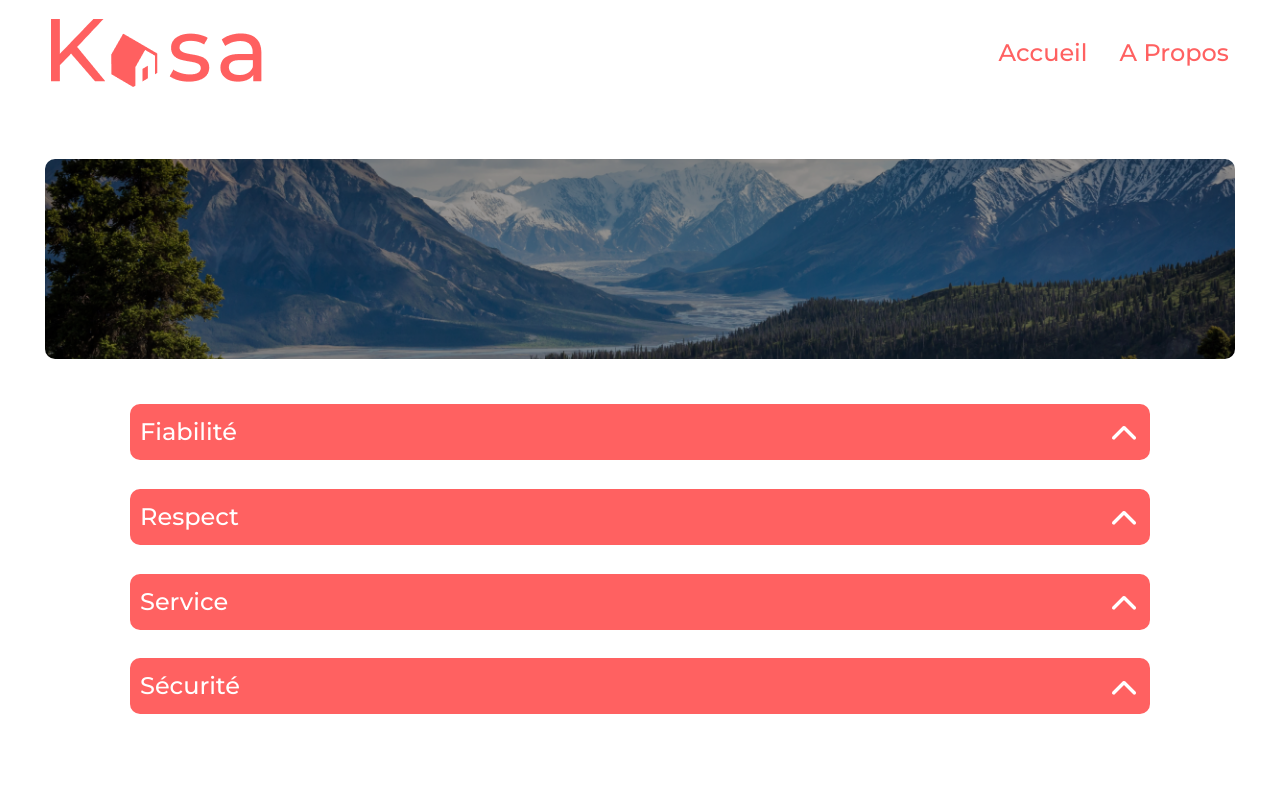
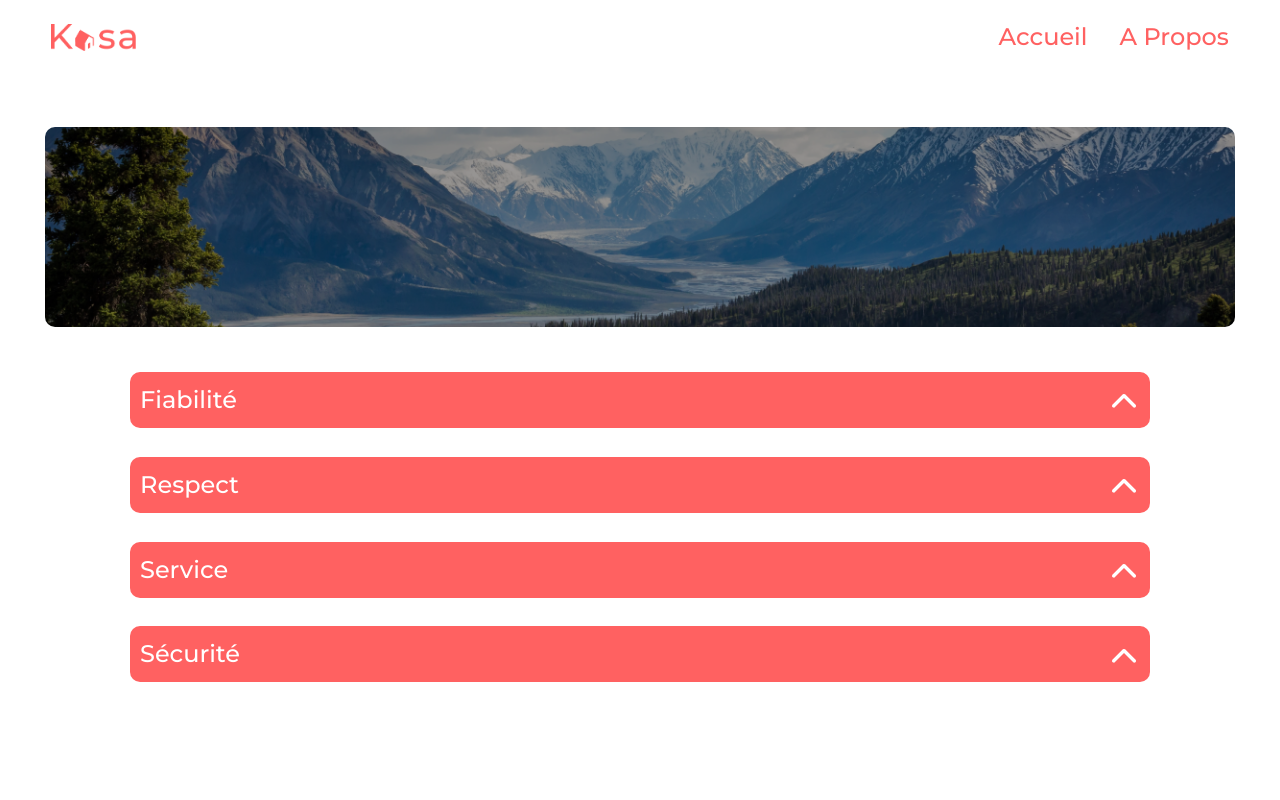
Before and after one commit to AlixMrt/Projet-8-Renting-App, a React (Create React App) app: page /Projet-8-Renting-App/about in a window 1280 px wide. Shown: the top 800 px of the page. Built offline with nearby package versions, Linux system fonts and the light colour scheme.

Commit message:
changed the website title and favicon and added a link from the website logo to the homepage of the website

```diff
--- a/src/layouts/Header/Header.js
+++ b/src/layouts/Header/Header.js
@@ -4,11 +4,13 @@ import { NavLink } from "react-router-dom";
 export default function Header() {
   return (
     <header className="header">
-      <img
-        className="header-logo"
-        src={require("../../assets/logo/kasa_logo-primary.png")}
-        alt="logo"
-      />
+      <NavLink className={"navlink"} to="/">
+        <img
+          className="header-logo"
+          src={require("../../assets/logo/kasa_logo-primary.png")}
+          alt="logo"
+        />
+      </NavLink>
 
       <nav className="nav">
         <NavLink className={"navlink"} to="/">
```
Also changed, not shown: src/pages/RentedProperty/RentedProperty.js (+0 -9 lines), public/manifest.json, 1 other file (tests, documents, lock files or other folders).
